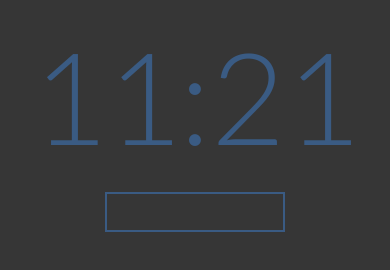
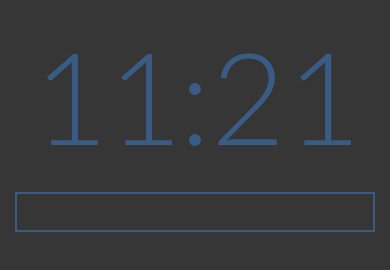
Before and after one commit to Wavum/QuickSearch-Rewrite, a website: page src/index.html in a window 390 px wide. Drawn offline with nearby package versions, Linux system fonts and the light colour scheme; files that its build step writes are made by us from their sources; files whose address does not match are found by name.

Commit message:
Responsive input

```diff
--- a/src/index.html
+++ b/src/index.html
@@ -30,8 +30,8 @@
                         </div>
                     </div>
                     <div class="row">
-                        <div class="col-sx-12 col-sm-12 col-md-12 col-lg-12 col-xl-12 text-center">
-                            <input id="main-searchInput" class="w-50" />
+                        <div class="col-sx-12 col-sm-12 col-md-12 col-lg-8 col-xl-8 col-center">
+                            <input id="main-searchInput" class="w-100" />
                         </div>
                     </div>
                 </div>
--- a/src/scss/bootstrap-override.scss
+++ b/src/scss/bootstrap-override.scss
@@ -3,3 +3,9 @@
 	border-radius: 0px;
 	font-weight: bold;
 }
+
+.col-center
+{
+	float: none;
+	margin: 0 auto;
+}
```
Also changed, not shown: dist/css/index.css, dist/css/index.min.css, dist/index.html, 1 other file.
